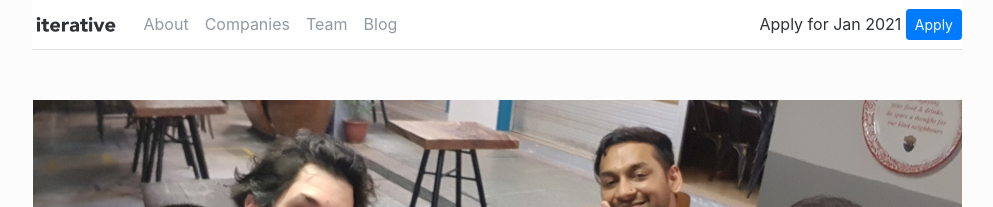
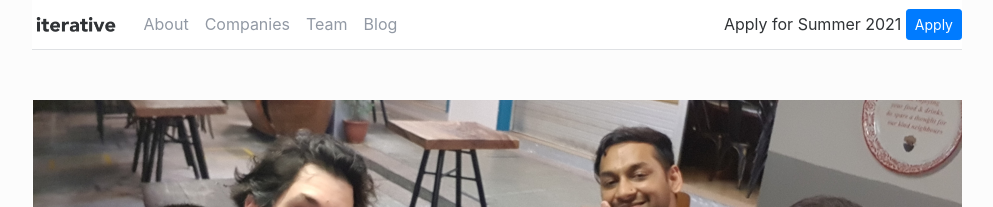
Before and after one commit to hsukenooi/iterative-website, a Jekyll site: the page built from index.html, in a window 1280 px wide. Shown: the top 207 px of the page, without its empty margins (143-1136 px from the left). Built offline with Jekyll 4.4.1, drawn with Linux system fonts in a browser that asks for light colours; comment, search, counter and statistics services are not loaded.

Commit message:
Updated applications to be tagged as S21

```diff
--- a/_includes/header.html
+++ b/_includes/header.html
@@ -15,7 +15,7 @@
       </div>
     </div>
     <div class="float-right">
-      <span id="apply-message">Apply for Jan 2021</span>
+      <span id="apply-message">Apply for Summer 2021</span>
       <a class="btn btn-primary btn-sm" href="/apply" target="_blank">Apply</a>
     </div>
   </nav>
```
Also changed, not shown: apply.md (+1 -1 lines).
